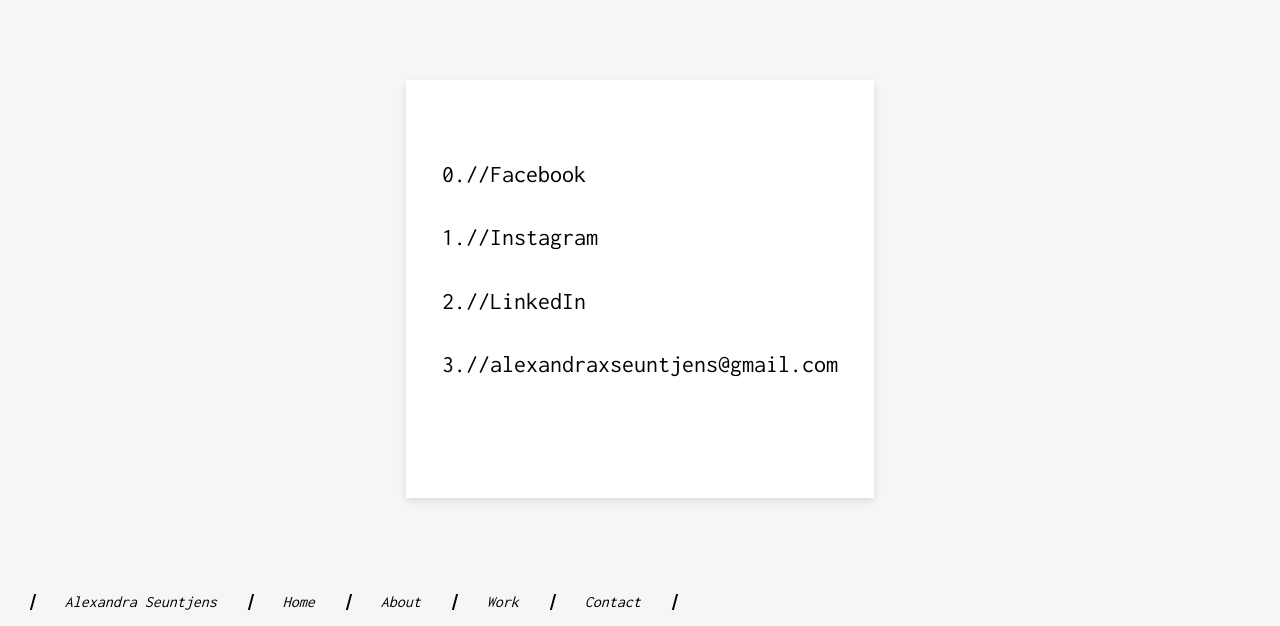
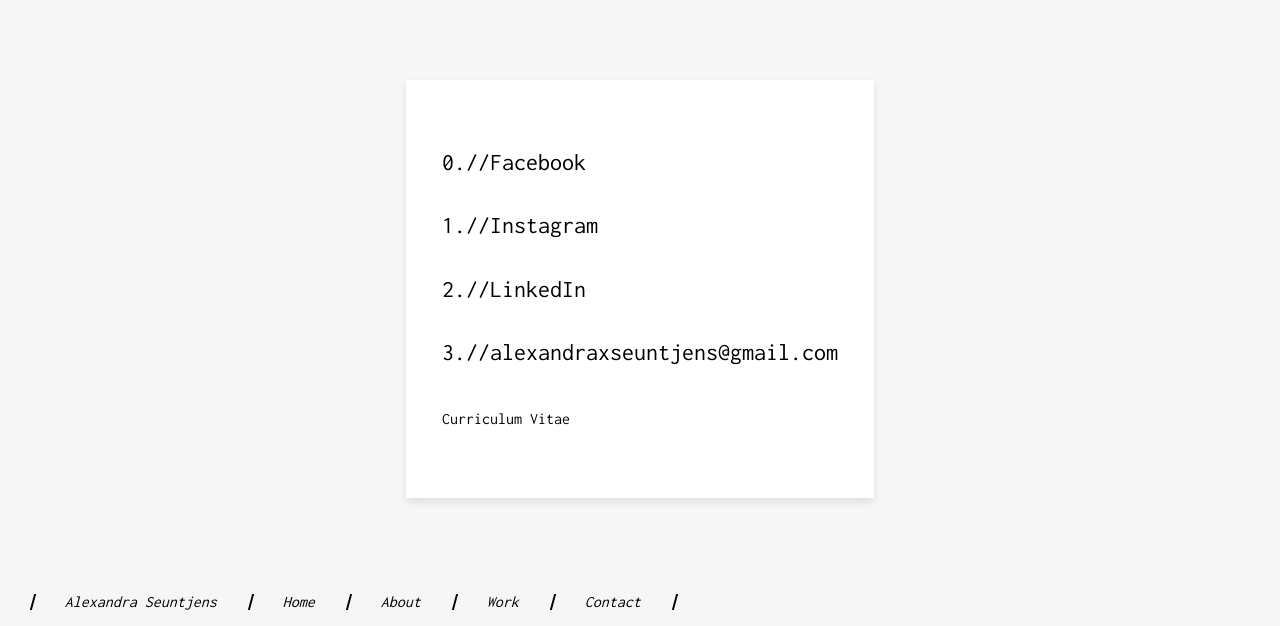
Before and after one commit to AlexandraSeuntjens/alexandraseuntjens.github.io, a plain HTML site: page contact.html in a window 1280 px wide. Shown: the part 291-917 px from the top of the page. Drawn offline with nearby package versions, Linux system fonts and the light colour scheme; a web font is replaced by a local one.

Commit message:
Update contact.html

```diff
--- a/contact.html
+++ b/contact.html
@@ -24,7 +24,7 @@
           <li><a href="https://www.instagram.com/soundslike_alex/" target="_blank">1.//Instagram</a></li>
           <li><a href="https://www.linkedin.com/in/alexandra-seuntjens-20b50710a/" target="_blank">2.//LinkedIn</a></li>
           <li><a href="#" class="no-hover">3.//alexandraxseuntjens@gmail.com</a></li>
-	  <li><a href="./doc/AlexandraSeuntjens_CV.pdf" download></a></li>
+	  <li><a href="./doc/AlexandraSeuntjens_CV.pdf" download></a>Curriculum Vitae</li>
         </ol>
       </div>
     </div>
```
